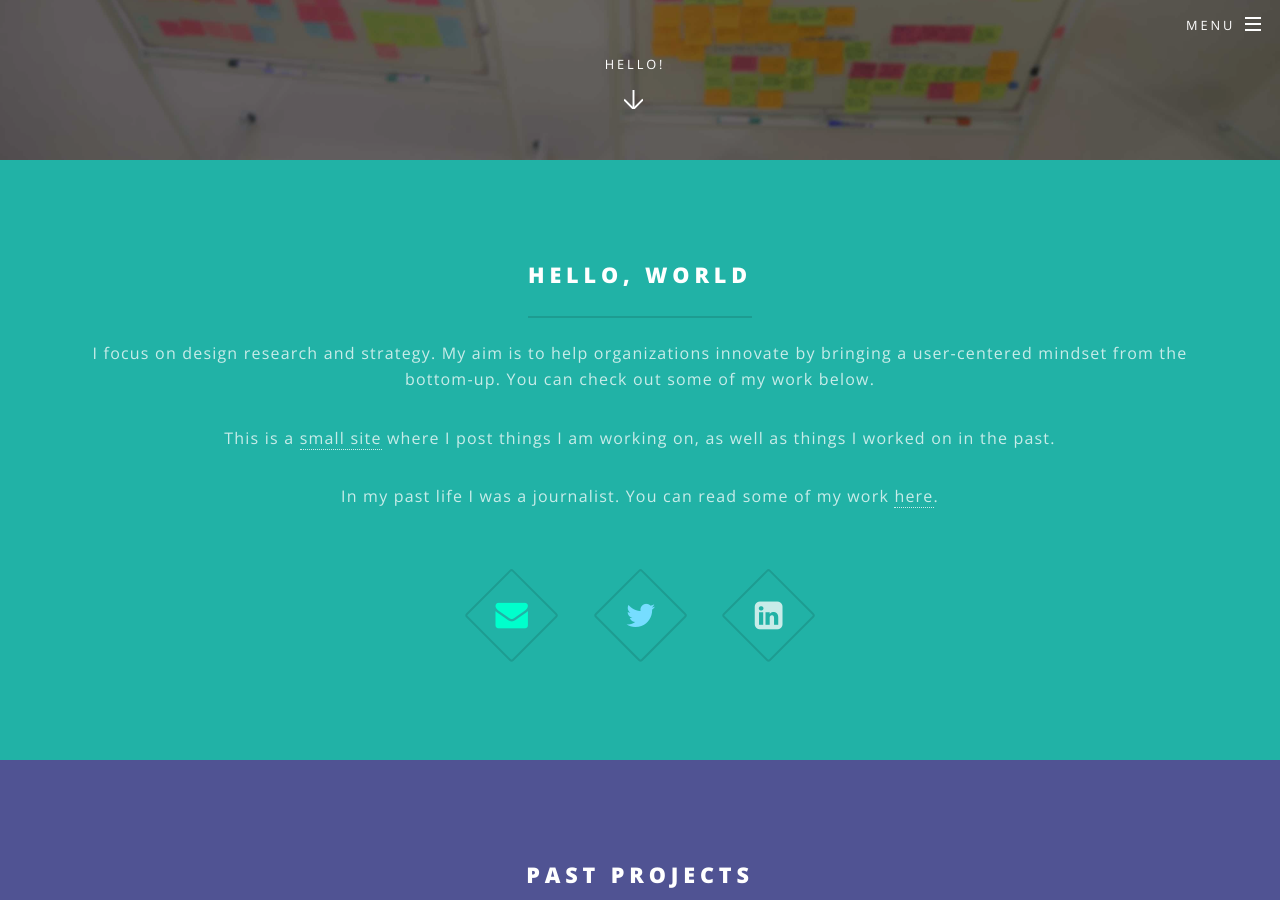
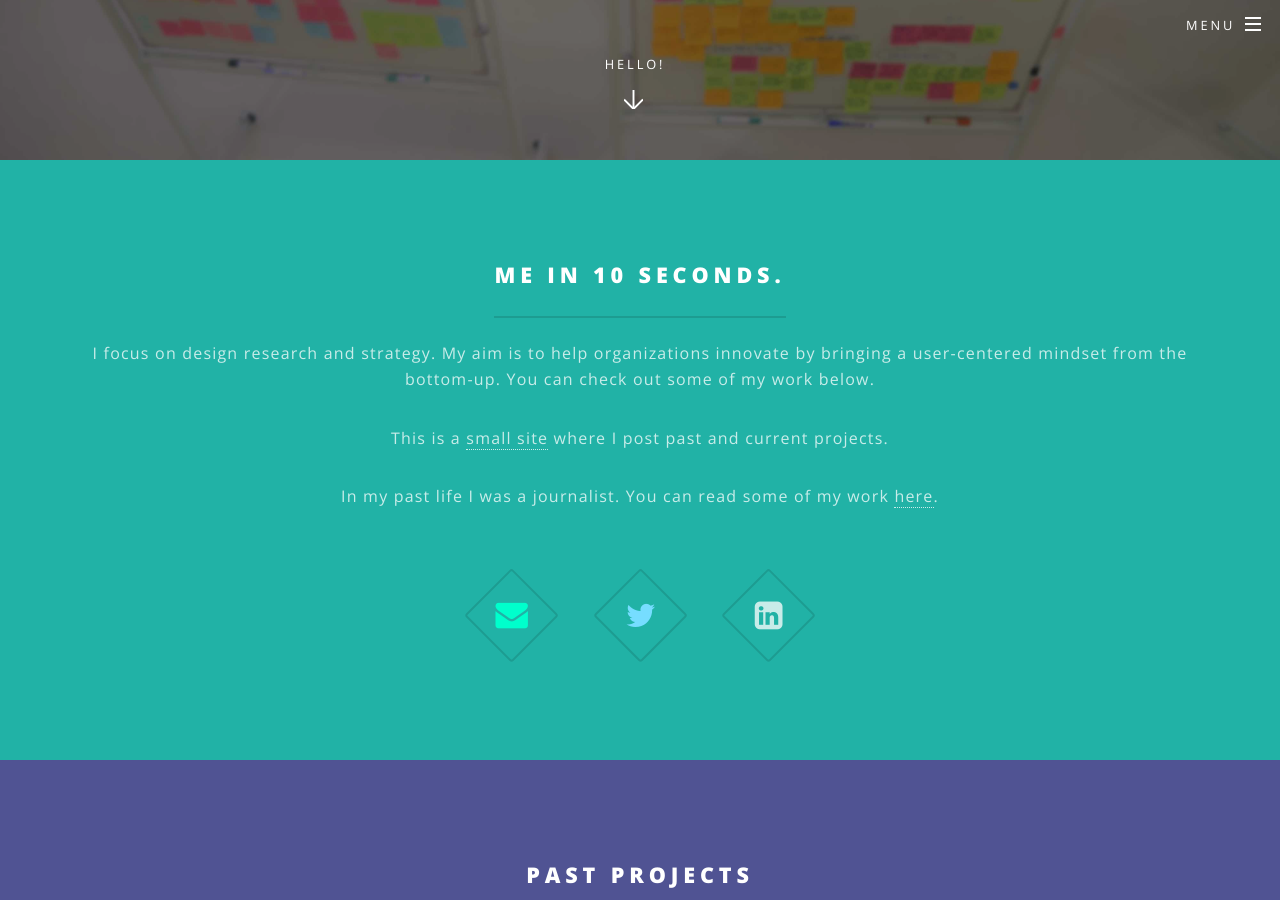
Before and after one commit to mvigo/mvigo.github.io, a Jekyll site: the page built from index.html, in a window 1280 px wide and 900 px high, scrolled down 740 px. Built offline with Jekyll 4.4.1, drawn with Linux system fonts in a browser that asks for light colours.

Commit message:
1wgwaeq3

```diff
--- a/index.html
+++ b/index.html
@@ -17,11 +17,11 @@ layout: landing
 					<section id="one" class="wrapper style1 special">
 						<div class="inner">
 							<header class="major">
-								<h2>Hello, world</h2>
+								<h2>Me in 10 seconds.</h2>
 								<p>
 								I focus on design research and strategy. My aim is to help organizations innovate by bringing a user-centered mindset from the bottom-up. You can check out some of my work below. </p>
 
-								<p> This is a <a href="https://mvigo.github.io/SiteInfo.html">small site</a> where I post things I am working on, as well as things I worked on in the past.</p>
+								<p> This is a <a href="https://mvigo.github.io/SiteInfo.html">small site</a> where I post past and current projects.</p>
 
 								<p> In my past life I was a journalist. You can read some of my work <a href="https://mvigo.github.io/published.html" target="_blank">here</a>.</p>
 
--- a/quotes.html
+++ b/quotes.html
@@ -15,8 +15,10 @@ When asked: "To whom does design address itself: to the greatest number, to the
 
 * "I remember a sentence in a Minale Tattecrsfield book that said: In my experience, every designer whose prime aim in going into business was to make money while at the same time producing good design, failed on both counts. I believe that designing is something you have to do for love. If you are committed first and foremost to producing good design then you’ll make money as a by-product because good design is something people are willing to pay for. But that financial reward will be a bonus, a gift. I agree."  -- <strong> Stefan Sagmeister </strong>
 
-* "So many dreams have been broken to give way to yours." -- <strong> Yoko Ono </strong>
+"So many dreams have been broken to give way to yours." -- <strong> Yoko Ono </strong>
 
+
+Don’t force users to do things computers are good at.
 
 
 </p>
```
